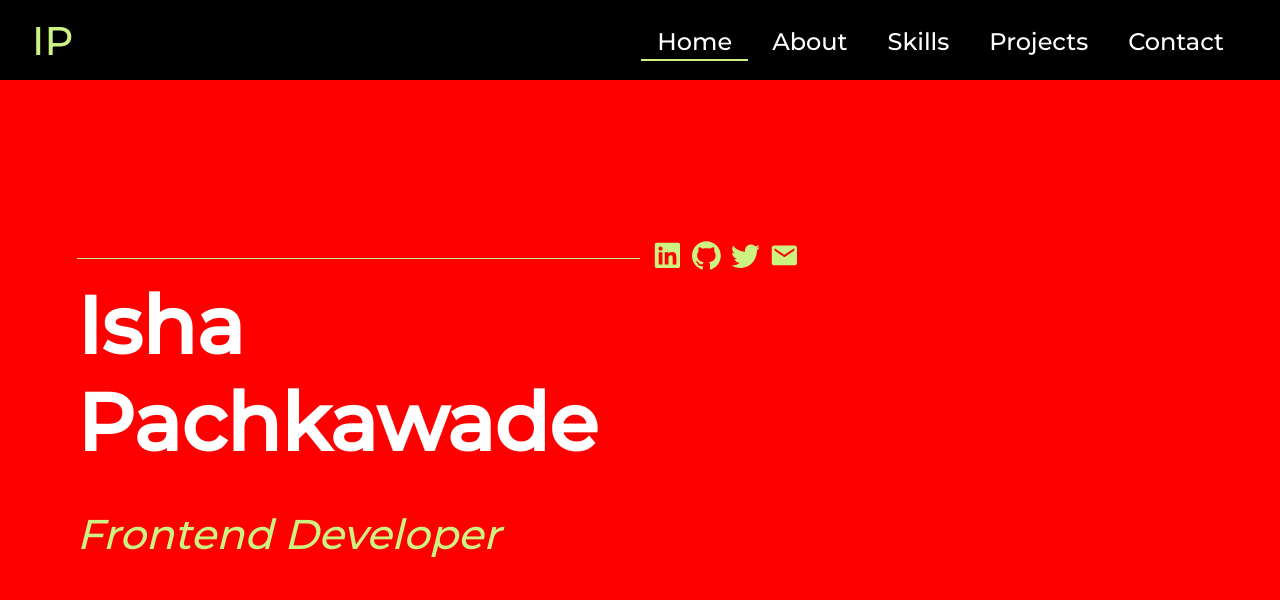
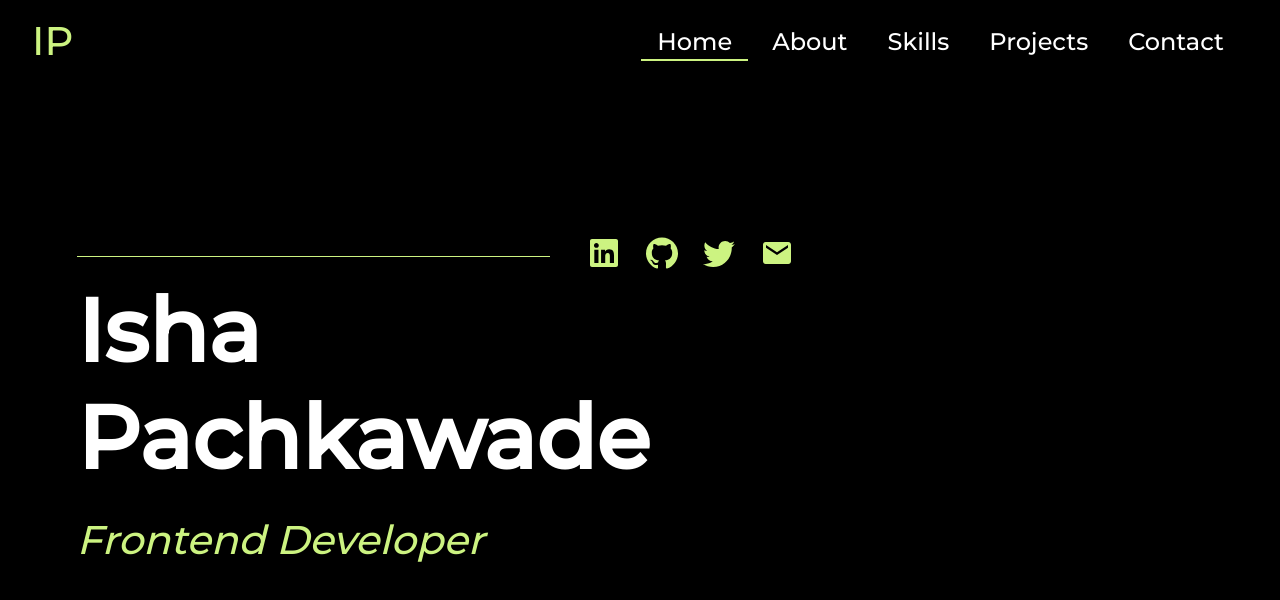
Before and after one commit to IshaBP/Isha_Portfolio, a React (Create React App) app: page / in a window 1280 px wide. Shown: the top 600 px of the page. Built offline with nearby package versions, Linux system fonts and the light colour scheme.

Commit message:
Done: Home

```diff
--- a/src/App.scss
+++ b/src/App.scss
@@ -11,30 +11,31 @@
   -moz-osx-font-smoothing: grayscale;
 }
 
-// .background {
-//   background-size: cover;
-//   min-height: 100vh;
-// }
+.background {
+  background-size: cover;
+  min-height: 100vh;
+}
 
-// .dark-primary {
-//   @extend .background;
-//   background-color: $dark-theme-primary;
-// }
+.dark-primary {
+  @extend .background;
+  background-color: $dark-theme-primary;
+}
 
-// .light-primary {
-//   @extend .background;
-//   background-color: $light-theme-primary;
-// }
+.light-primary {
+  @extend .background;
+  background-color: $light-theme-primary;
+}
 
 .section {
-  background-color: red;
   position: absolute;
   bottom: 0;
   height: 100vh;
+  width: 100vw;
   .section-inner {
     display: flex;
     flex-direction: column;
     justify-content: center;
     height: 100%;
+    width: 100%;
   }
 }
--- a/src/colours.scss
+++ b/src/colours.scss
@@ -1,4 +1,4 @@
-$light-theme-primary: #fff;
+$light-theme-primary: #000;
 $dark-theme-primary: #000;
 
 $theme-secondary: #ffcfbc;
--- a/src/components/Navigation/Navigation.scss
+++ b/src/components/Navigation/Navigation.scss
@@ -78,6 +78,7 @@
   }
 
   .nav-menu-expanded {
+    font-size: 2.5vmax;
     display: flex;
     flex-direction: column;
     justify-content: center;
--- a/src/pages/Home/Home.scss
+++ b/src/pages/Home/Home.scss
@@ -9,17 +9,23 @@
     display: flex;
     flex-wrap: wrap;
     align-items: center;
-    font-size: calc(1rem + 1vw);
+    font-size: calc(1rem + 2vmin);
+    width: 70%;
+
+    @media screen and (max-width: 810px) {
+      font-size: calc(0.7rem + 2vmin);
+      width: 100%;
+    }
 
     hr {
       border: 0;
       border-top: 1px solid $green;
-      margin-right: 1vw;
-      width: 50%;
+      margin-right: 3vw;
+      width: 60%;
     }
 
     .logo {
-      margin-right: 0.8vw;
+      margin-right: 2vw;
       text-decoration: none;
       color: $green;
       outline: none;
@@ -29,14 +35,22 @@
   .name-container {
     word-spacing: 1000vh;
     color: $white;
-    font-size: calc(1rem + 5vw);
+    font-size: calc(2rem + 7vmin);
     font-weight: bold;
-    padding-bottom: 3vw;
+    padding-bottom: 3vh;
+
+    @media screen and (max-width: 768px) {
+      font-size: calc(1rem + 5vmin);
+    }
   }
 
   .profile-container {
     color: $green;
-    font-size: calc(1rem + 2vw);
+    font-size: calc(1rem + 3vmin);
     font-style: italic;
+
+    @media screen and (max-width: 768px) {
+      font-size: calc(1rem + 2vmin);
+    }
   }
 }
```
